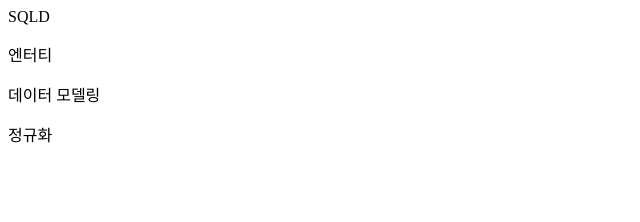
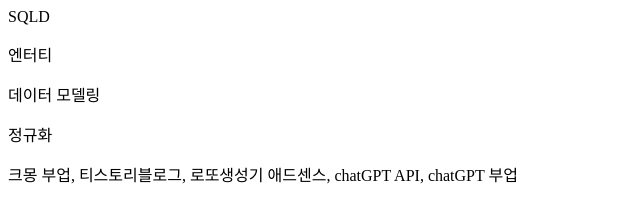
Before and after one commit to Laplace888/DevNote, a plain HTML site: page index.html in a window 1280 px wide. Shown: the whole page, without its empty margins (0-640 px from the left). Drawn offline with Linux system fonts and the light colour scheme.

Commit message:
수익화

```diff
--- a/index.html
+++ b/index.html
@@ -11,5 +11,6 @@
   <p>엔터티</p>
   <p>데이터 모델링</p>
   <p>정규화</p>
+  <div>크몽 부업, 티스토리블로그, 로또생성기 애드센스, chatGPT API, chatGPT 부업</div>
 </body>
 </html>
```
